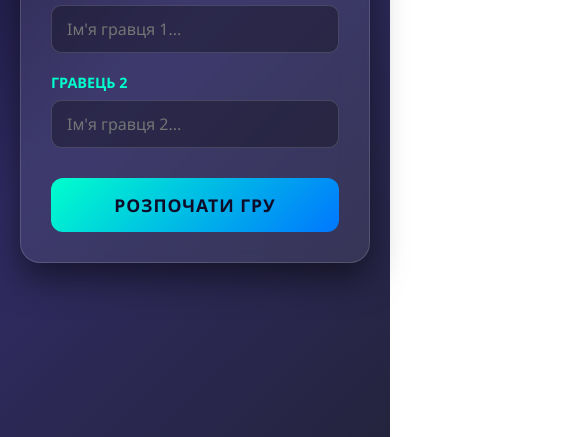
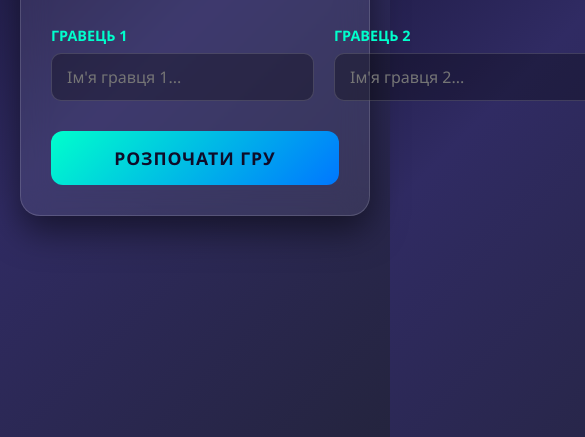
Before and after one commit to ala896011-hash/game_music, a plain HTML site: page index.html in a window 390 px wide. Shown: the part 407-844 px from the top of the page, 585 px wide, since content can reach past the window. Drawn offline with Linux system fonts and the light colour scheme.

Commit message:
Update index.html

```diff
--- a/index.html
+++ b/index.html
@@ -236,10 +236,6 @@
         .winner-screen { text-align: center; padding: 20px; }
         .winner-title { font-size: 2.5rem; margin-bottom: 15px; color: var(--accent-color); }
         .winner-name { font-size: 2rem; font-weight: bold; color: var(--accent-pink); margin-bottom: 20px; }
-
-        @media (max-width: 600px) {
-            .players-inputs, .choices-container { grid-template-columns: 1fr; }
-        }
     </style>
 </head>
 <body>
```
